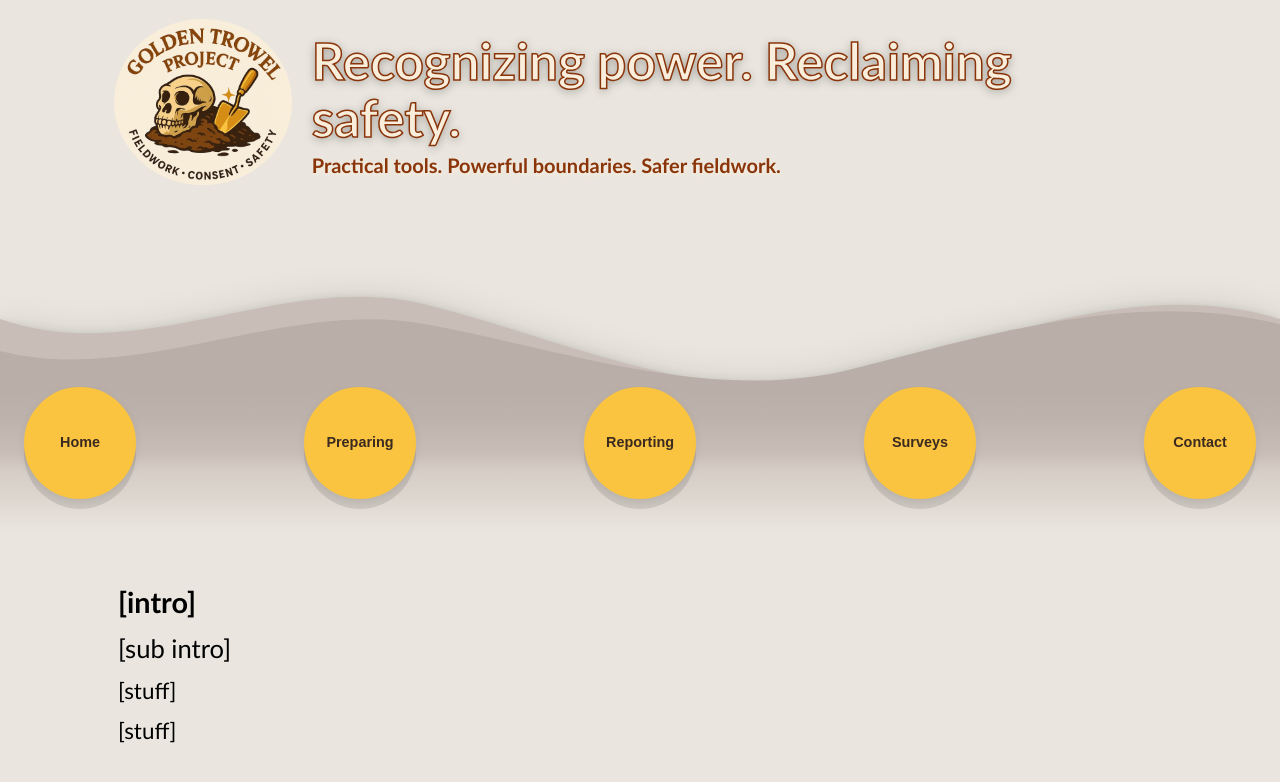
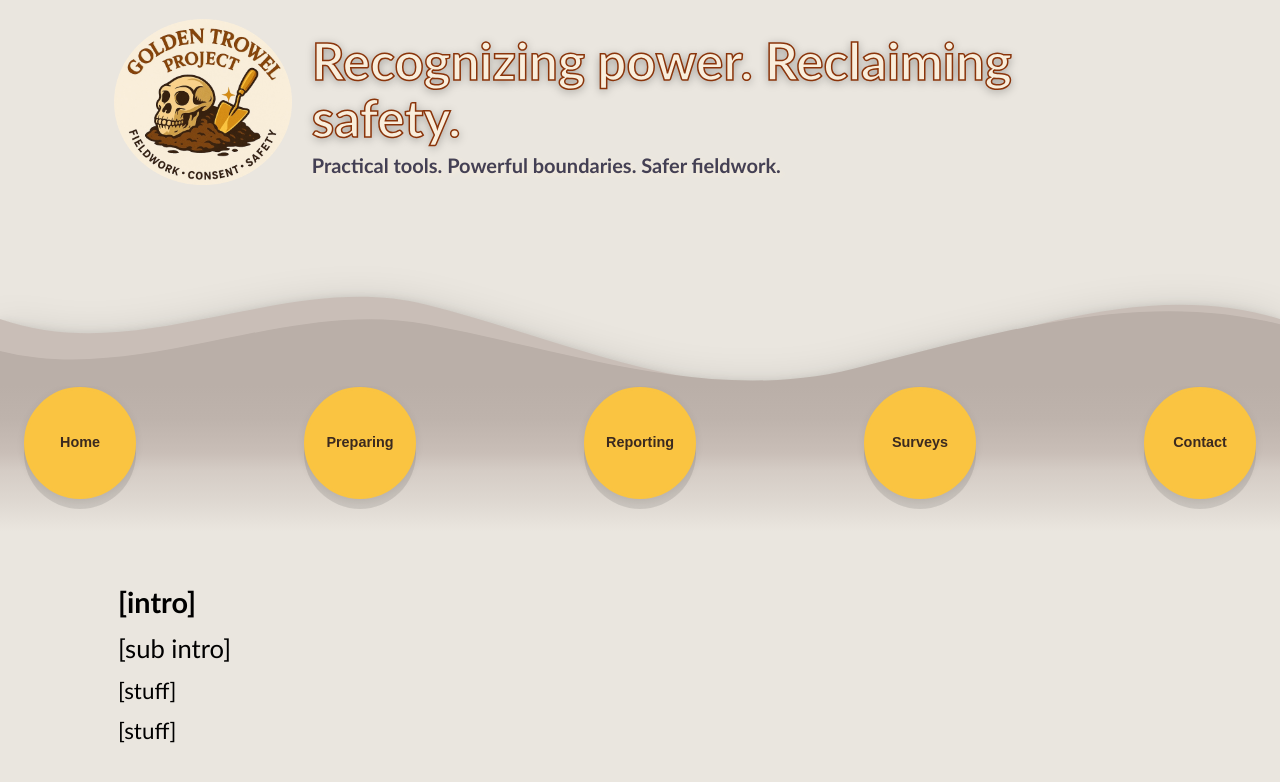
Before and after one commit to AnthroSafetyWarrior/GoldenTrowelProject, a Jekyll site: the page built from _pages/contact.html, in a window 1280 px wide. Shown: the top 782 px of the page. Built offline with Jekyll 4.4.1, drawn with Linux system fonts in a browser that asks for light colours.

Commit message:
updating name

```diff
--- a/_layouts/default.html
+++ b/_layouts/default.html
@@ -80,7 +80,7 @@ a:hover{ color:var(--logo-orange); }
 
  .header-text p{
   margin:.35em 0 0;
-  color: var(--logo-orange);
+  color: #444054;
   font-weight:700;
   font-size: clamp(1.05rem, 2.6vw, 1.25rem);
  text-shadow: 2px 2px 5px #f9eedb;
```
Also changed, not shown: index.md (+1 -1 lines).
